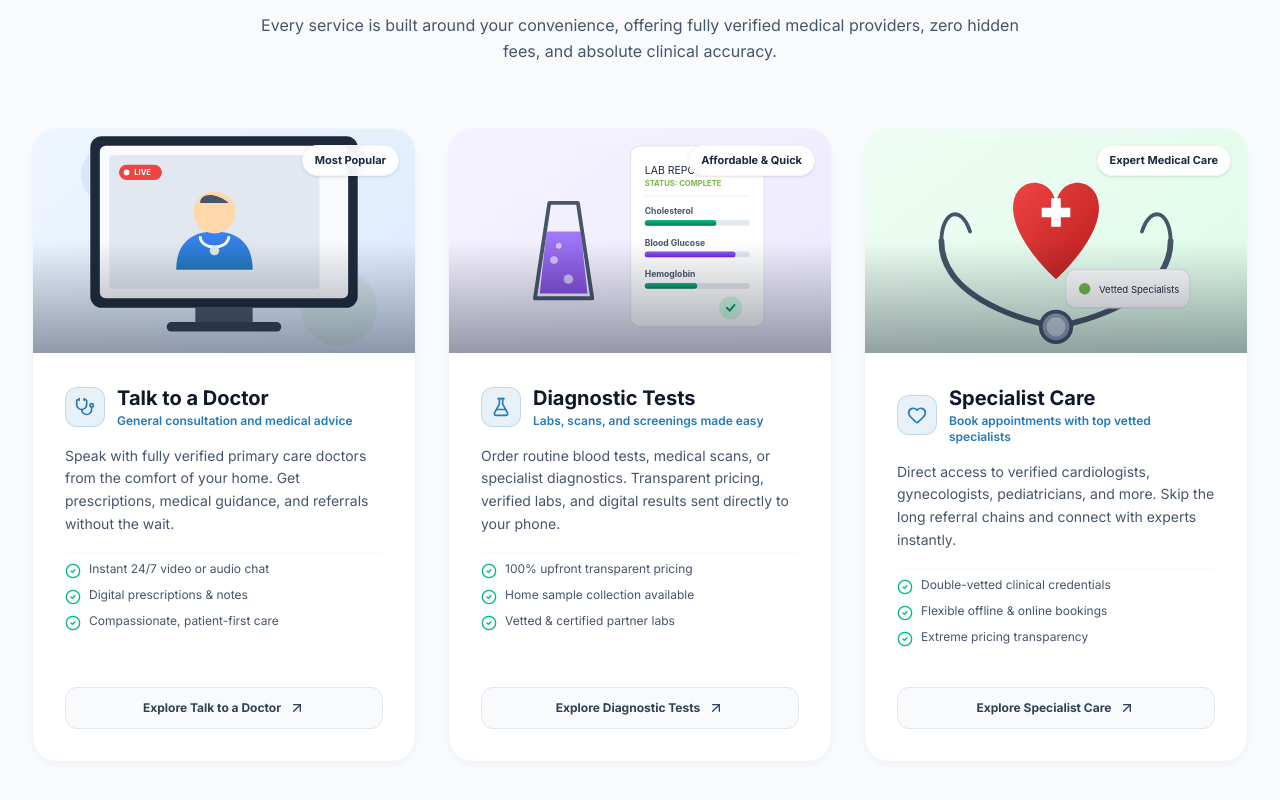
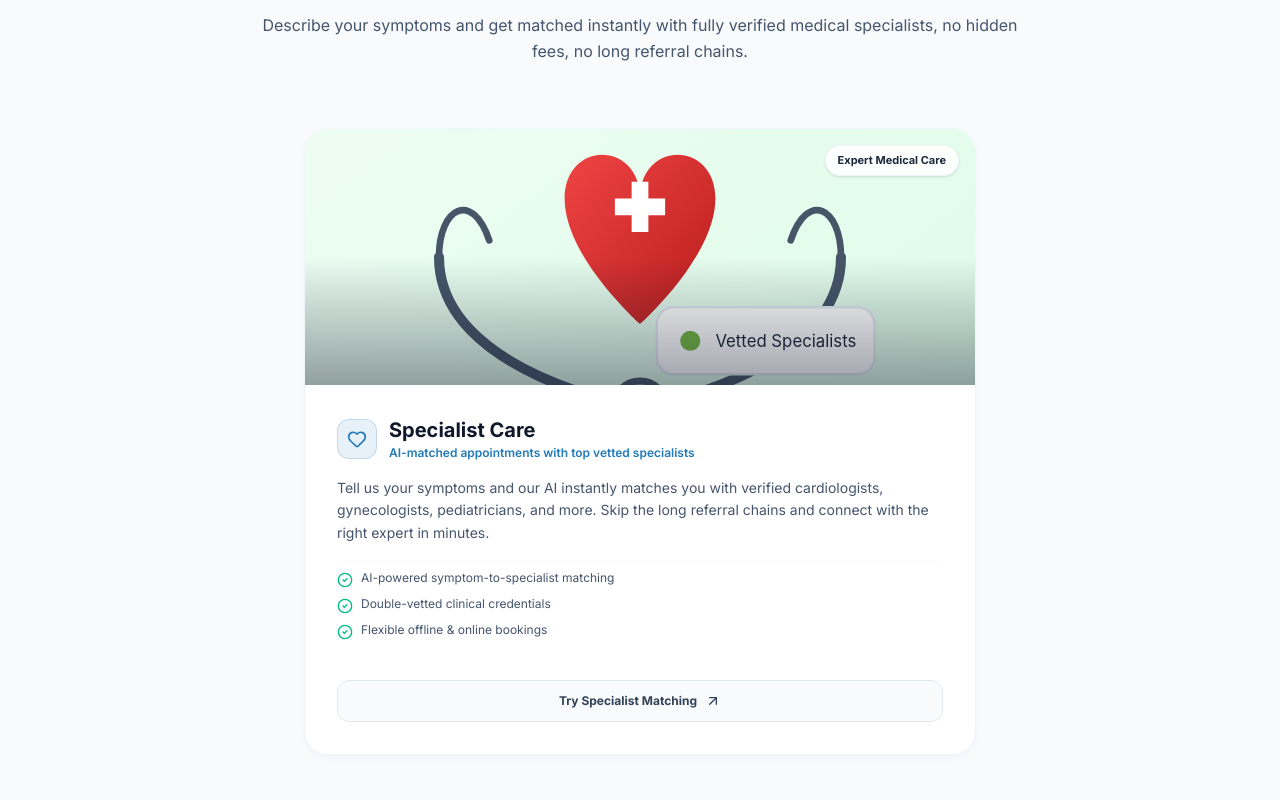
Before and after one commit to Mohfinest/tinder-health-landing-redisgn, a React (Vite) app: page / in a window 1280 px wide. Shown: the part 1760-2560 px from the top of the page. Built offline with nearby package versions, Linux system fonts and the light colour scheme; a web font is replaced by a local one.

Commit message:
Refactor Services component for specialist matching

```diff
--- a/src/components/Services.tsx
+++ b/src/components/Services.tsx
@@ -1,40 +1,20 @@
 import React from 'react';
-import { Stethoscope, FlaskConical, Heart, ArrowUpRight, CheckCircle2 } from 'lucide-react';
-import { TALK_TO_DOCTOR_IMAGE, DIAGNOSTIC_TESTS_IMAGE, SPECIALIST_CARE_IMAGE } from '../lib/vectorImages';
+import { Heart, ArrowUpRight, CheckCircle2 } from 'lucide-react';
+import { SPECIALIST_CARE_IMAGE } from '../lib/vectorImages';
 
 export default function Services() {
-  const services = [
-    {
-      id: 'talk-to-doctor',
-      title: 'Talk to a Doctor',
-      subtitle: 'General consultation and medical advice',
-      desc: 'Speak with fully verified primary care doctors from the comfort of your home. Get prescriptions, medical guidance, and referrals without the wait.',
-      icon: Stethoscope,
-      image: TALK_TO_DOCTOR_IMAGE,
-      benefits: ['Instant 24/7 video or audio chat', 'Digital prescriptions & notes', 'Compassionate, patient-first care'],
-      tag: 'Most Popular',
-    },
-    {
-      id: 'diagnostic-tests',
-      title: 'Diagnostic Tests',
-      subtitle: 'Labs, scans, and screenings made easy',
-      desc: 'Order routine blood tests, medical scans, or specialist diagnostics. Transparent pricing, verified labs, and digital results sent directly to your phone.',
-      icon: FlaskConical,
-      image: DIAGNOSTIC_TESTS_IMAGE,
-      benefits: ['100% upfront transparent pricing', 'Home sample collection available', 'Vetted & certified partner labs'],
-      tag: 'Affordable & Quick',
-    },
-    {
+  const service = {
     id: 'specialist-care',
     title: 'Specialist Care',
-      subtitle: 'Book appointments with top vetted specialists',
-      desc: 'Direct access to verified cardiologists, gynecologists, pediatricians, and more. Skip the long referral chains and connect with experts instantly.',
+    subtitle: 'AI-matched appointments with top vetted specialists',
+    desc: 'Tell us your symptoms and our AI instantly matches you with verified cardiologists, gynecologists, pediatricians, and more. Skip the long referral chains and connect with the right expert in minutes.',
     icon: Heart,
     image: SPECIALIST_CARE_IMAGE,
-      benefits: ['Double-vetted clinical credentials', 'Flexible offline & online bookings', 'Extreme pricing transparency'],
+    benefits: ['AI-powered symptom-to-specialist matching', 'Double-vetted clinical credentials', 'Flexible offline & online bookings'],
     tag: 'Expert Medical Care',
-    }
-  ];
+  };
+
+  const IconComp = service.icon;
 
   return (
     <section id="services" className="py-24 bg-slate-50 border-b border-slate-100 relative overflow-hidden">
@@ -42,32 +22,27 @@ export default function Services() {
       <div className="absolute top-1/4 left-0 w-96 h-96 bg-[#227aba]/5 blur-[130px] rounded-full -z-10"></div>
       <div className="absolute bottom-1/4 right-0 w-80 h-80 bg-[#74b645]/5 blur-[110px] rounded-full -z-10"></div>
 
-      <div className="max-w-7xl mx-auto px-4 sm:px-6 lg:px-8">
+      <div className="max-w-4xl mx-auto px-4 sm:px-6 lg:px-8">
         {/* Section Heading */}
         <div className="text-center max-w-3xl mx-auto mb-16 space-y-4">
           <span className="inline-block px-4 py-1.5 rounded-full bg-[#227aba]/10 text-[#227aba] border border-[#227aba]/20 font-sans text-xs font-semibold uppercase tracking-wider">
-            Our Care Services
+            Our Care Service
           </span>
           <h2 className="text-3xl md:text-4xl font-sans font-bold text-slate-900 tracking-tight leading-tight">
-            Patient-First Medical Solutions
+            AI-Powered Specialist Matching
           </h2>
           <p className="text-slate-600 font-sans text-sm md:text-base leading-relaxed">
-            Every service is built around your convenience, offering fully verified medical providers, zero hidden fees, and absolute clinical accuracy.
+            Describe your symptoms and get matched instantly with fully verified medical specialists, no hidden fees, no long referral chains.
           </p>
         </div>
 
-        {/* Services Grid */}
-        <div className="grid grid-cols-1 lg:grid-cols-3 gap-8 items-stretch">
-          {services.map((service) => {
-            const IconComp = service.icon;
-            return (
+        {/* Single Service Card */}
         <div
-                key={service.id}
-                className="group bg-white rounded-3xl border border-slate-100 overflow-hidden hover:shadow-xl hover:border-slate-200/80 transition-all duration-300 flex flex-col h-full shadow-md shadow-slate-100"
+          className="group bg-white rounded-3xl border border-slate-100 overflow-hidden hover:shadow-xl hover:border-slate-200/80 transition-all duration-300 flex flex-col shadow-md shadow-slate-100 max-w-2xl mx-auto"
           id={`service-card-${service.id}`}
         >
           {/* Image & tag header */}
-                <div className="relative h-56 overflow-hidden">
+          <div className="relative h-64 overflow-hidden">
             <img
               src={service.image}
               alt={service.title}
@@ -117,20 +92,17 @@ export default function Services() {
             <div className="pt-4">
               <button
                 onClick={() => {
-                        const waitlist = document.getElementById('waitlist-section');
-                        if (waitlist) waitlist.scrollIntoView({ behavior: 'smooth' });
+                  const matcher = document.getElementById('try-matcher-section');
+                  if (matcher) matcher.scrollIntoView({ behavior: 'smooth' });
                 }}
                 className="w-full bg-slate-50 group-hover:bg-[#227aba] group-hover:text-white border border-slate-200 group-hover:border-[#227aba] text-slate-700 text-xs font-bold py-3 px-4 rounded-xl transition-all duration-300 flex items-center justify-center gap-2 cursor-pointer"
               >
-                      <span>Explore {service.title}</span>
+                <span>Try Specialist Matching</span>
                 <ArrowUpRight className="w-4 h-4 transition-transform group-hover:translate-x-0.5 group-hover:-translate-y-0.5" />
               </button>
             </div>
           </div>
         </div>
-            );
-          })}
-        </div>
       </div>
     </section>
   );
```
Lines whose indentation alone changed are shown as unchanged.
